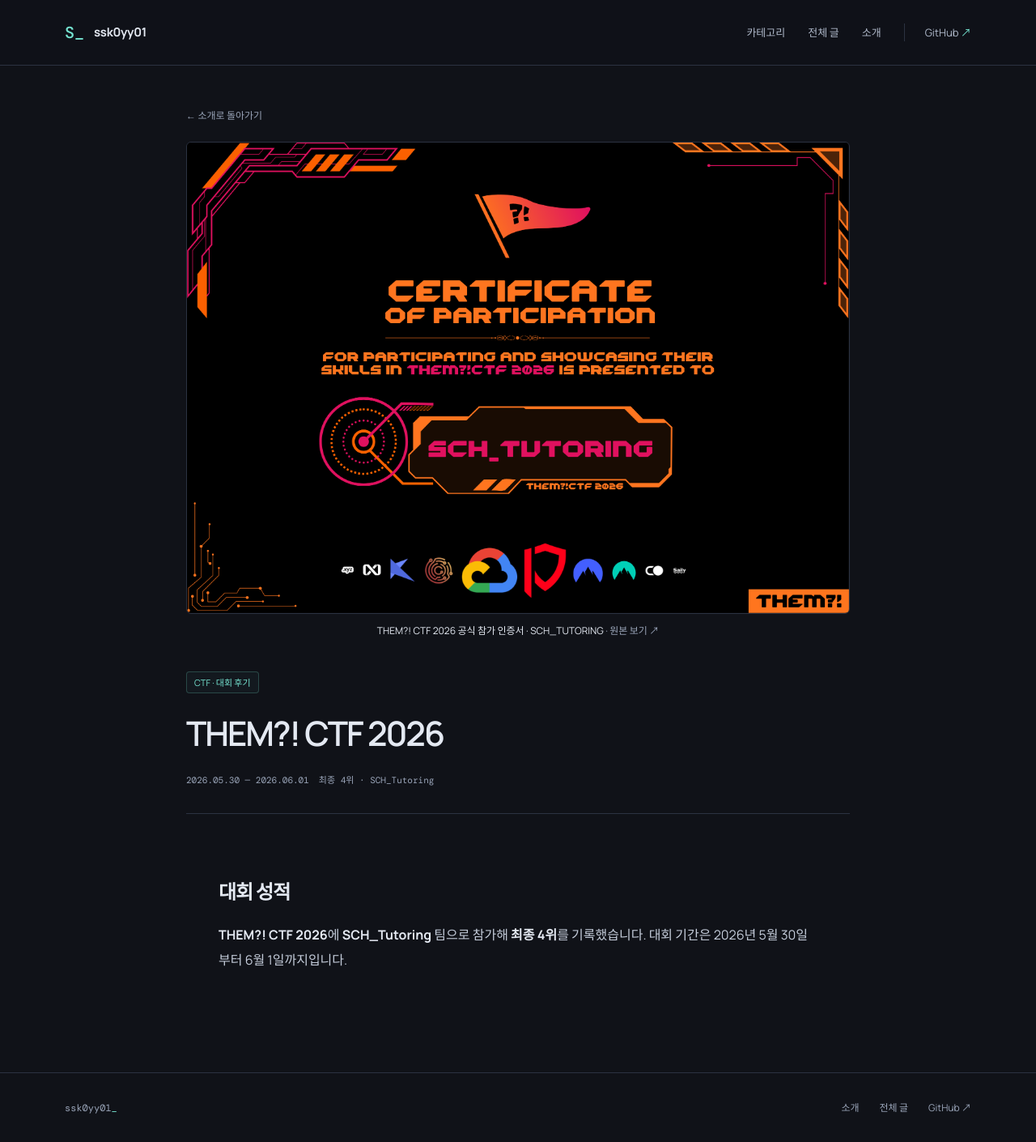
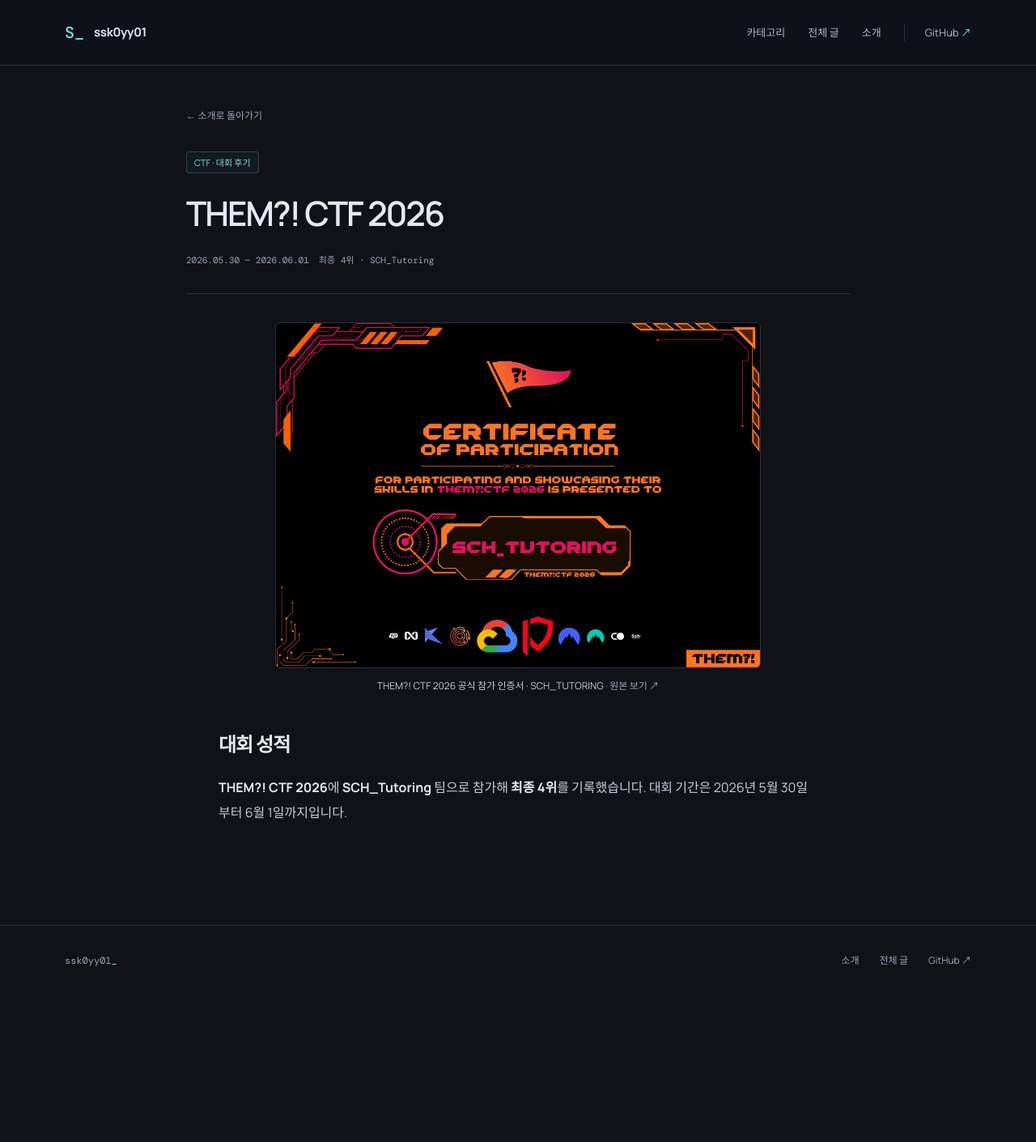
Before and after one commit to ssk0yy01/ssk0yy01.github.io, a Jekyll site: the page built from _credentials/them-ctf-2026.md, in a window 1280 px wide. Shown: the whole page at 81% size. Built offline with Jekyll 4.4.1, drawn with Linux system fonts in a browser that asks for light colours; after the commit the page ends 1228 px from its top, so only the background shows below that.

Commit message:
Place smaller THEM certificate between title and recap content

```diff
--- a/_includes/evidence-gallery.html
+++ b/_includes/evidence-gallery.html
@@ -1,9 +1,9 @@
-<section class="evidence-gallery{% if page.evidence_position == 'top' %} evidence-gallery--top{% endif %}" aria-label="인증 자료">
-  {% unless page.evidence_position == 'top' %}<h2>인증 자료</h2>{% endunless %}
+<section class="evidence-gallery{% if page.evidence_position == 'before-content' %} evidence-gallery--lead{% endif %}" aria-label="인증 자료">
+  {% unless page.evidence_position == 'before-content' %}<h2>인증 자료</h2>{% endunless %}
   {% for item in page.evidence %}
   <figure>
     <a href="{{ item.image | relative_url }}" target="_blank" rel="noopener noreferrer" aria-label="{{ item.caption | escape }} 원본 보기 (새 창)">
-      <img src="{{ item.image | relative_url }}" alt="{{ item.caption | escape }}" {% if item.width %}width="{{ item.width }}" height="{{ item.height }}"{% endif %} loading="{% if page.evidence_position == 'top' %}eager{% else %}lazy{% endif %}" decoding="async">
+      <img src="{{ item.image | relative_url }}" alt="{{ item.caption | escape }}" {% if item.width %}width="{{ item.width }}" height="{{ item.height }}"{% endif %} loading="{% if page.evidence_position == 'before-content' %}eager{% else %}lazy{% endif %}" decoding="async">
     </a>
     <figcaption>{{ item.caption }} <span>· 원본 보기 ↗</span></figcaption>
   </figure>
--- a/_layouts/credential.html
+++ b/_layouts/credential.html
@@ -3,17 +3,17 @@
 ---
 <article class="shell article-wrap">
   <a class="breadcrumb" href="{{ '/about/' | relative_url }}#{{ page.group }}-heading">← 소개로 돌아가기</a>
-  {% if page.evidence.size > 0 and page.evidence_position == 'top' %}
-    {% include evidence-gallery.html %}
-  {% endif %}
   <header class="article-head">
     <span class="pill">{{ page.kind }}</span>
     <h1>{{ page.title }}</h1>
     <p class="article-meta credential-meta"><span class="credential-date">{{ page.period }}</span><span>{{ page.result }}</span></p>
   </header>
   <div class="article-body">
+    {% if page.evidence.size > 0 and page.evidence_position == 'before-content' %}
+      {% include evidence-gallery.html %}
+    {% endif %}
     {{ content }}
-    {% if page.evidence.size > 0 and page.evidence_position != 'top' %}
+    {% if page.evidence.size > 0 and page.evidence_position != 'before-content' %}
       {% include evidence-gallery.html %}
     {% endif %}
   </div>
--- a/assets/style.css
+++ b/assets/style.css
@@ -197,8 +197,8 @@
 .evidence-gallery img { display: block; max-width: 100%; height: auto; margin-inline: auto; border: 1px solid var(--line); border-radius: 6px; }
 .evidence-gallery figcaption { text-align: center; font-size: 12px; margin-top: 10px; }
 .evidence-gallery figcaption span { color: var(--muted); }
-.evidence-gallery--top { margin: 0 0 28px; border-top: 0; }
-.evidence-gallery--top figure { margin: 0; }
+.evidence-gallery--lead { max-width: 600px; margin: 0 auto 32px; border-top: 0; }
+.evidence-gallery--lead figure { margin: 0; }
 @media (max-width: 900px) {
   .credential-card { grid-template-columns: minmax(0, 1fr) 18px; gap: 7px 12px; }
   .credential-date { grid-column: 1; }
```
Also changed, not shown: _credentials/them-ctf-2026.md (+1 -1 lines).
